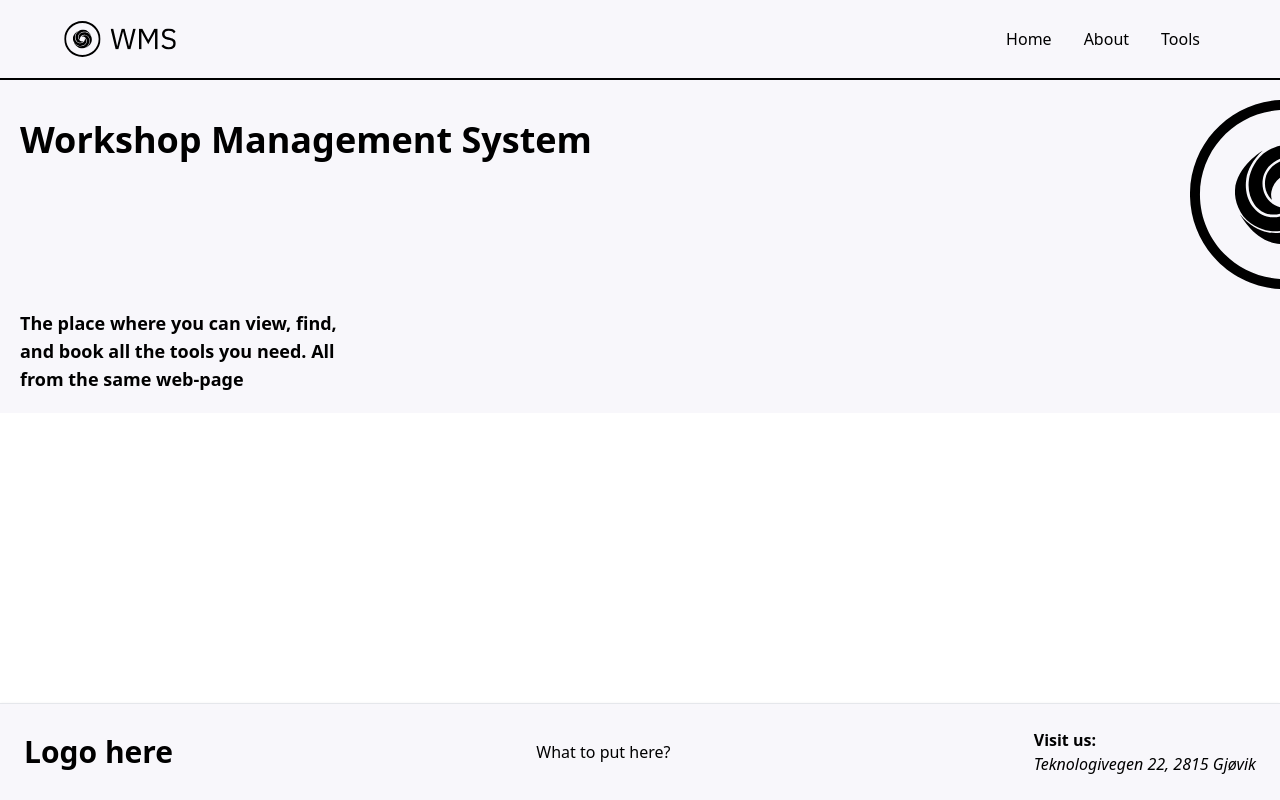
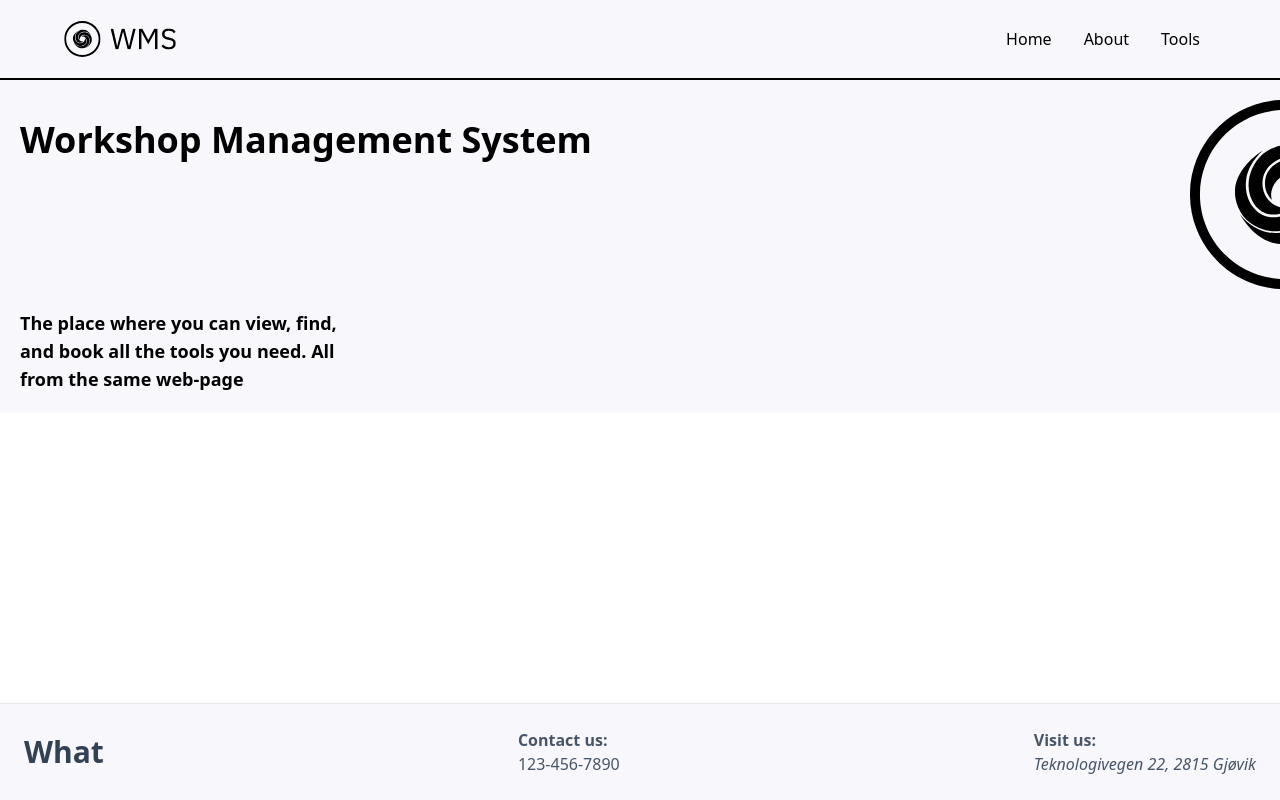
Before and after one commit to tijohans/WorkshopManagementSystem, a React (Vite) app in the folder app/: page / in a window 1280 px wide. Built offline with nearby package versions, Linux system fonts and the light colour scheme.

Commit message:
Changed styles

```diff
--- a/app/src/components/Footer.tsx
+++ b/app/src/components/Footer.tsx
@@ -3,11 +3,14 @@ import React from "react";
 function Footer() {
   return (
     <div className="fixed bottom-0 left-0 z-20 w-full p-4 bg-ghost-white border-t border-gray-200 shadow md:flex md:items-center md:justify-between md:p-6  md:w-screen ">
-      <h2 className="text-3xl font-bold">Logo here</h2>
-      <p>What to put here?</p>
+      <h2 className="text-3xl font-bold text-slate-700">What</h2>
       <div>
-      <p className="font-bold">Visit us:</p>
-      <address className="address">Teknologivegen 22, 2815 Gjøvik</address>
+      <p className="font-bold text-slate-600">Contact us:</p>
+      <a className="transition text-slate-600 hover:text-black duration-150 ease-in-out" href="tel:123-456-7890">123-456-7890  </a>
+      </div>
+      <div>
+      <p className="font-bold text-slate-600">Visit us:</p>
+      <address className="text-slate-600">Teknologivegen 22, 2815 Gjøvik</address>
       </div>
     </div>
   );
```
